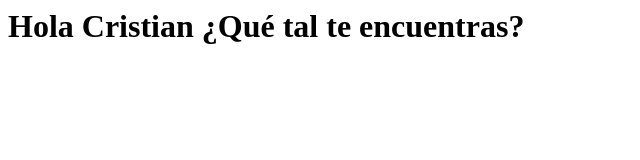
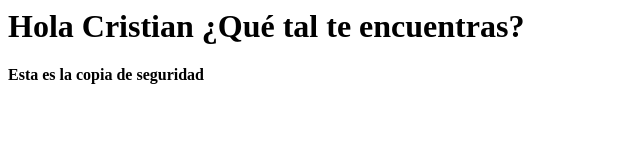
Before and after one commit to Clealg01/PPS-Unidad0Actividad4-Cristian, a plain HTML site: page index.html in a window 1280 px wide. Shown: the whole page, without its empty margins (0-640 px from the left). Drawn offline with Linux system fonts and the light colour scheme.

Commit message:
Restaurar index.html desde respaldo

```diff
--- a/index.html
+++ b/index.html
@@ -1 +1,4 @@
 <h1>Hola Cristian ¿Qué tal te encuentras?</h1>
+
+
+<h4>Esta es la copia de seguridad</h4>
```
